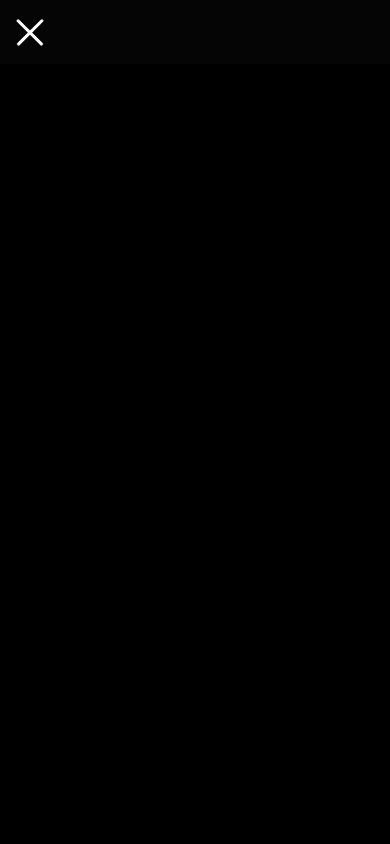
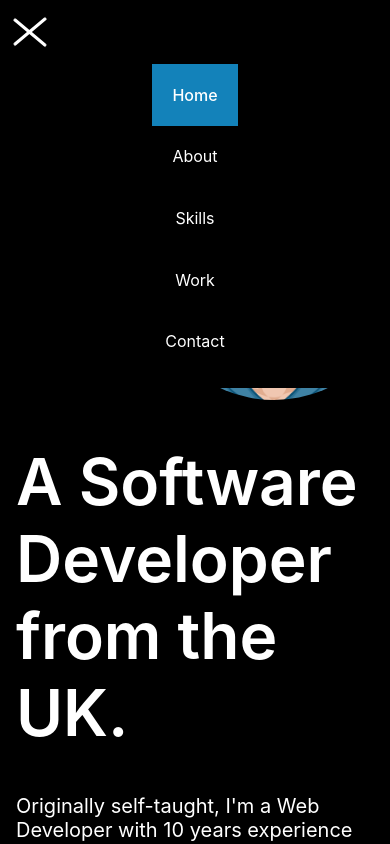
Before and after one commit to Pearcival/my-portfolio, a React (Create React App) app: page / in a window 390 px wide. Both pictures are taken after a click on the element 30 px from the left and 31 px from the top of the page. Shown: the top 844 px of the page. Built offline with nearby package versions, Linux system fonts and the light colour scheme.

Commit message:
Mobile Nav added

```diff
--- a/src/App.tsx
+++ b/src/App.tsx
@@ -4,7 +4,6 @@
   Routes,
   Route,
 } from "react-router-dom";
-import { AnimatePresence } from "framer-motion";
 
 import Home from "./pages/home/Home";
 import About from "./pages/about/About";
@@ -20,7 +19,6 @@
   const location = useLocation();
 
   const routes = (
-    <AnimatePresence>
     <Routes location={location} key={location.pathname}>
       <Route path="/" element={<Home />} />
       <Route path="about" element={<About />} />
@@ -28,7 +26,6 @@
       <Route path="work" element={<Work />} />
       <Route path="contact" element={<Contact />} />
     </Routes>
-    </AnimatePresence>
   );
 
   return (
--- a/src/components/navigation/menuToggle/MenuToggle.css
+++ b/src/components/navigation/menuToggle/MenuToggle.css
@@ -20,7 +20,9 @@
 }
 
 .MenuToggle span.active:nth-child(1) {
-    transform: translate3d(0, 13px, 0) rotate(1125deg);
+    transform: translate3d(0, 13px, 0) rotate(400deg);
+    width: 70%;
+    height: 3px;
 }
 
 .MenuToggle span.active:nth-child(2) {
@@ -30,5 +32,7 @@
 }
 
 .MenuToggle span.active:nth-child(3) {
-    transform: translate3d(0, -13px, 0) rotate(-1125deg);
+    transform: translate3d(0, -13px, 0) rotate(-400deg);
+    width: 70%;
+    height: 3px;
 }
--- a/src/components/navigation/navigationBar/NavigationBar.css
+++ b/src/components/navigation/navigationBar/NavigationBar.css
@@ -4,7 +4,7 @@
     left: 4rem;
     right: 4rem;
     height: 4rem;
-    background-color: rgba(7,7,7,.8);
+    background-color: black;
     z-index: 100;
 }
 
@@ -43,10 +43,15 @@
 
     .NavigationMenu {
         position: fixed;
-        display: block;
         width: 100%;
-        height: 100%;
         z-index: 50;
         background-color: black;
+        padding-bottom: 1rem;
+    }
+
+    .NavigationMenuItems {
+        display: flex;
+        flex-direction: column;
+        align-items: center;
     }
 }
--- a/src/components/navigation/navigationBar/NavigationBar.tsx
+++ b/src/components/navigation/navigationBar/NavigationBar.tsx
@@ -1,5 +1,6 @@
-import React, { useState } from "react";
+import React from "react";
 import { useNavigate } from "react-router-dom";
+import { AnimatePresence, motion, useCycle } from "framer-motion";
 
 import MenuToggle from "../menuToggle/MenuToggle";
 import NavigationBarItem from "../navigationBarItem/NavigationBarItem";
@@ -9,10 +10,25 @@
     currentPage: string,
 };
 
+const menuVariants = {
+    closed: {
+        transition: {
+            staggerChildren: 0.1,
+            staggerDirection: -1
+        }
+    },
+    open: {
+        transition: {
+            staggerChildren: 0.1,
+            staggerDirection: 1
+        }
+    }
+};
+
 const NavigationBar: React.FC<INavigationBarProps> = ({ currentPage }) => {
 
     const navigate = useNavigate();
-    const [navigationMenuActive, setNavigationMenuActive] = useState<boolean>(false);
+    const [navigationMenuOpen, cycleNavigationMenuOpen] = useCycle<boolean>(false, true);
 
     return (
         <>
@@ -58,16 +74,73 @@
                 </div>
                 <div className="NavigationBarMobile">
                     <MenuToggle
-                        active={navigationMenuActive}
-                        handleClick={() => setNavigationMenuActive(!navigationMenuActive)}
+                        active={navigationMenuOpen}
+                        handleClick={cycleNavigationMenuOpen}
                     />
                 </div>
             </div>
-            {navigationMenuActive &&
-                <div className="NavigationMenu">
-
-                </div>
-            }
+            <AnimatePresence>
+                {navigationMenuOpen &&
+                    <motion.div
+                        className="NavigationMenu"
+                        initial={{ height: 0 }}
+                        animate={{ height: "auto" }}
+                        exit={{
+                            height: 0,
+                            transition: { delay: 0.7, duration: 0.3 }
+                        }}
+                    >
+                        <motion.div
+                            className="NavigationMenuItems"
+                            initial="closed"
+                            animate="open"
+                            exit="closed"
+                            variants={menuVariants}
+                        >
+                            <NavigationBarItem
+                                title="Home"
+                                navigate={() => {
+                                    navigate("/");
+                                    cycleNavigationMenuOpen();
+                                }}
+                                selected={currentPage === "/"}
+                            />
+                            <NavigationBarItem
+                                title="About"
+                                navigate={() => {
+                                    navigate("/about");
+                                    cycleNavigationMenuOpen();
+                                }}
+                                selected={currentPage === "/about"}
+                            />
+                            <NavigationBarItem
+                                title="Skills"
+                                navigate={() => {
+                                    navigate("/skills");
+                                    cycleNavigationMenuOpen();
+                                }}
+                                selected={currentPage === "/skills"}
+                            />
+                            <NavigationBarItem
+                                title="Work"
+                                navigate={() => {
+                                    navigate("/work");
+                                    cycleNavigationMenuOpen();
+                                }}
+                                selected={currentPage === "/work"}
+                            />
+                            <NavigationBarItem
+                                title="Contact"
+                                navigate={() => {
+                                    navigate("/contact");
+                                    cycleNavigationMenuOpen();
+                                }}
+                                selected={currentPage === "/contact"}
+                            />
+                        </motion.div>
+                    </motion.div>
+                }
+            </AnimatePresence>
         </>
     );
 };
--- a/src/components/navigation/navigationBarItem/NavigationBarItem.tsx
+++ b/src/components/navigation/navigationBarItem/NavigationBarItem.tsx
@@ -1,4 +1,5 @@
 import React from "react";
+import { motion } from "framer-motion";
 
 import "./NavigationBarItem.css";
 
@@ -8,14 +9,24 @@
     selected: boolean,
 };
 
+const itemVariants = {
+    closed: { opacity: 0 },
+    open: { opacity: 1 },
+};
+
 const NavigationItem: React.FC<INavigationItemProps> = ({
     title,
     navigate,
     selected,
 }) => (
-    <span className={`NavigationBarItem ${selected ? "Selected" : ""}`} onClick={navigate}>
+    <motion.span
+        className={`NavigationBarItem ${selected ? "Selected" : ""}`}
+        onClick={navigate}
+        whileHover={{ scale: !selected ? 1.1 : "none" }}
+        variants={itemVariants}
+    >
         {title}
-    </span>
+    </motion.span>
 );
 
 export default NavigationItem;
```
Lines whose indentation alone changed are shown as unchanged.
